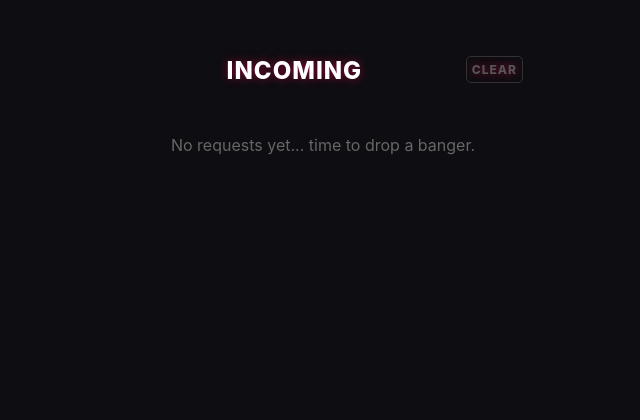
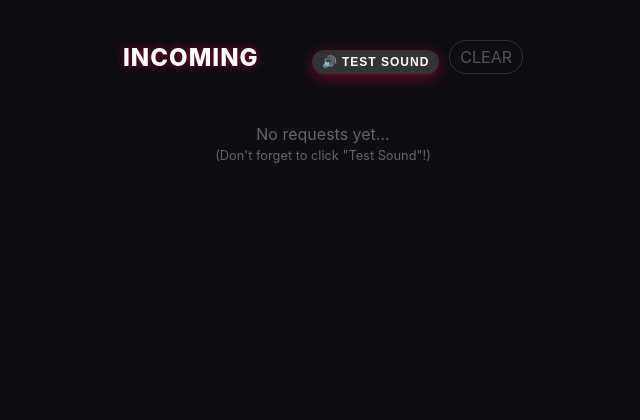
Before and after one commit to rnight318i/dj_requests, a Flask app: page /dj-dashboard in a window 1280 px wide. Shown: the top 420 px of the page, without its empty margins (317-957 px from the left). Run offline with Flask 3, Linux system fonts and the light colour scheme; the visitor is signed in with stand-in values (Sample User, id 1).

Commit message:
Enhance dashboard with audio alerts and layout updates
Added audio alert functionality and improved layout.

```diff
--- a/templates/dashboard.html
+++ b/templates/dashboard.html
@@ -8,7 +8,20 @@
 </head>
 <body>
     <div class="container">
-        <h1 style="font-size: 24px;">Incoming <a href="/clear" style="float:right; font-size:12px; color: #555; text-decoration:none; border:1px solid #333; padding:5px; border-radius:5px;">CLEAR</a></h1>
+
+        <div style="display: flex; justify-content: space-between; align-items: center; margin-bottom: 20px;">
+            <h1 style="font-size: 24px; margin: 0;">Incoming</h1>
+
+            <div style="display: flex; gap: 10px;">
+                <button onclick="enableAudio()" style="padding: 5px 10px; font-size: 12px; width: auto; background: #333;">
+                    🔊 Test Sound
+                </button>
+
+                <a href="/clear" style="color: #555; text-decoration:none; border:1px solid #333; padding:5px 10px; border-radius:50px; display: flex; align-items: center;">
+                    CLEAR
+                </a>
+            </div>
+        </div>
 
         {% for r in requests %}
             <div class="req-card">
@@ -22,8 +35,45 @@
                 {% endif %}
             </div>
         {% else %}
-            <p style="color: #666; text-align: center; margin-top: 50px;">No requests yet... time to drop a banger.</p>
+            <p style="color: #666; text-align: center; margin-top: 50px;">
+                No requests yet...<br>
+                <span style="font-size: 0.8em;">(Don't forget to click "Test Sound"!)</span>
+            </p>
         {% endfor %}
     </div>
+
+    <audio id="alert-sound" src="https://assets.mixkit.co/active_storage/sfx/2869/2869-preview.mp3" preload="auto"></audio>
+
+    <script>
+        // Get the audio element
+        var audio = document.getElementById("alert-sound");
+
+        // Function to let the DJ unlock audio permissions
+        function enableAudio() {
+            audio.play();
+            alert("Sound Enabled! You will hear a ping on new requests.");
+        }
+
+        // Get the request count passed from Python
+        var currentCount = {{ requests|length }};
+
+        // Get the previous count from browser memory
+        var lastCount = localStorage.getItem('dj_req_count');
+
+        // Logic: If we have more requests than last time, PLAY SOUND
+        if (lastCount !== null && currentCount > lastCount) {
+            // We use a promise to catch errors if the DJ hasn't clicked yet
+            var playPromise = audio.play();
+
+            if (playPromise !== undefined) {
+                playPromise.catch(error => {
+                    console.log("Audio blocked. DJ needs to click the page.");
+                });
+            }
+        }
+
+        // Save the new count for the next refresh
+        localStorage.setItem('dj_req_count', currentCount);
+    </script>
 </body>
 </html>
```
